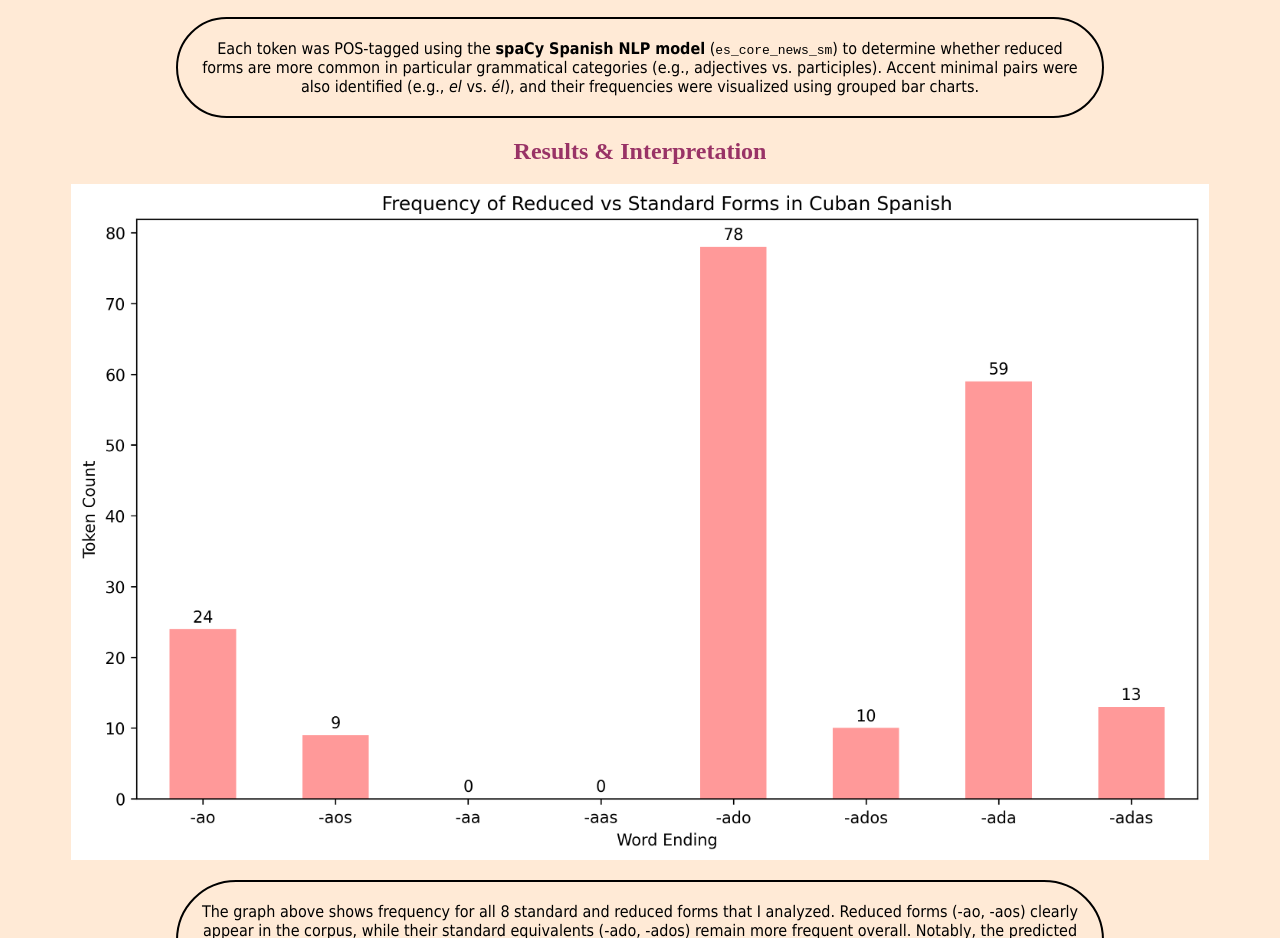
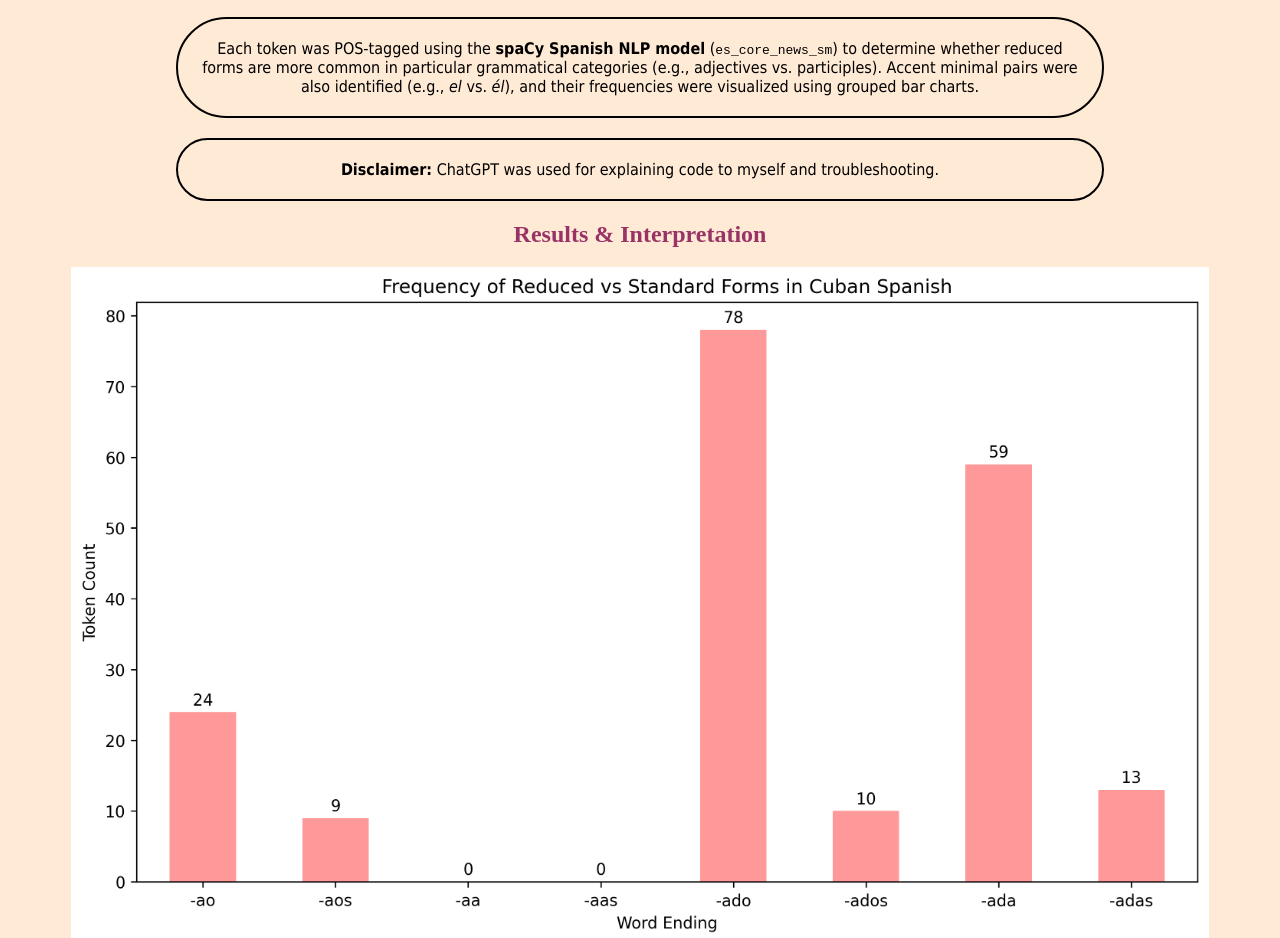
Before and after one commit to melanielopezcast/finalproject, a plain HTML site: page docs/index.html in a window 1280 px wide. Shown: the part 1180-2118 px from the top of the page. Drawn offline with Linux system fonts and the light colour scheme.

Commit message:
ai disclaimer

```diff
--- a/docs/index.html
+++ b/docs/index.html
@@ -49,6 +49,7 @@ to determine whether reduced forms are more common in particular grammatical cat
 (e.g., adjectives vs. participles). Accent minimal pairs were also identified
 (e.g., <em>el</em> vs. <em>él</em>), and their frequencies were visualized using grouped bar charts.
 </p>
+<p><strong>Disclaimer:</strong> ChatGPT was used for explaining code to myself and troubleshooting.</p>
 </section>
 
 
```
